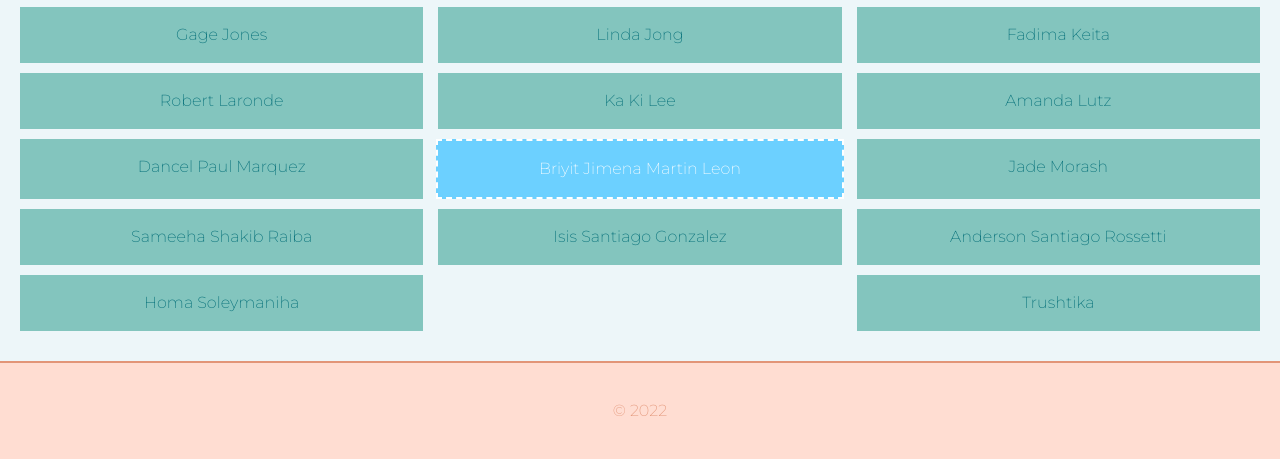
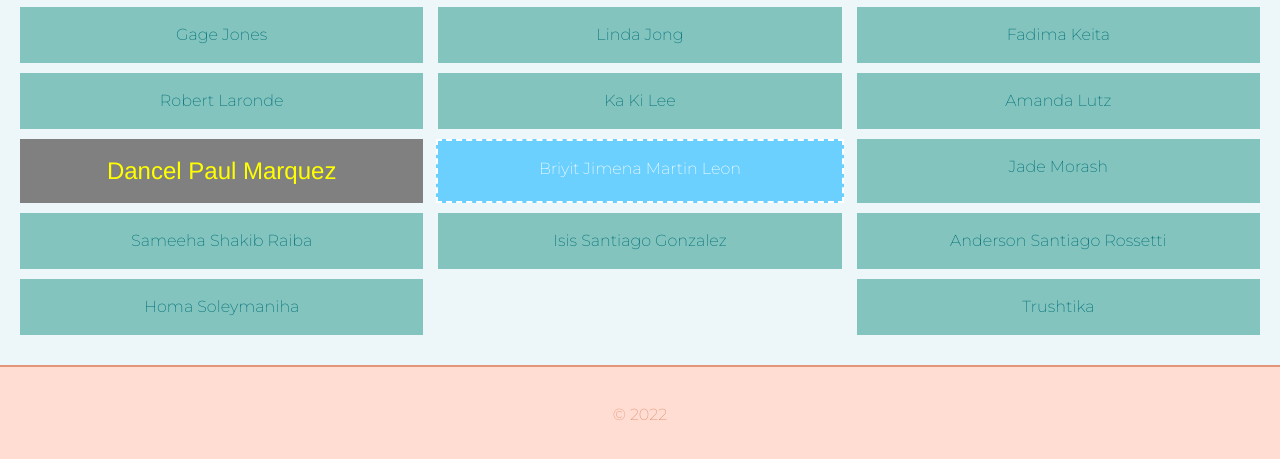
Before and after one commit to hsoley/inm420-saa-gitassignment, a website: page public/index.html in a window 1280 px wide. Shown: the part 489-948 px from the top of the page. Drawn offline with nearby package versions, Linux system fonts and the light colour scheme.

Commit message:
Update style.css

```diff
--- a/public/assets/css/style.css
+++ b/public/assets/css/style.css
@@ -101,6 +101,10 @@ main div {
 }
 
 #dpmarquez {
+  font-family:'Franklin Gothic Medium', 'Arial Narrow', Arial, sans-serif;
+  font-size:24px;
+  background-color: grey;
+  color: yellow;
 }
 
 #bjmartin-leon {
```
